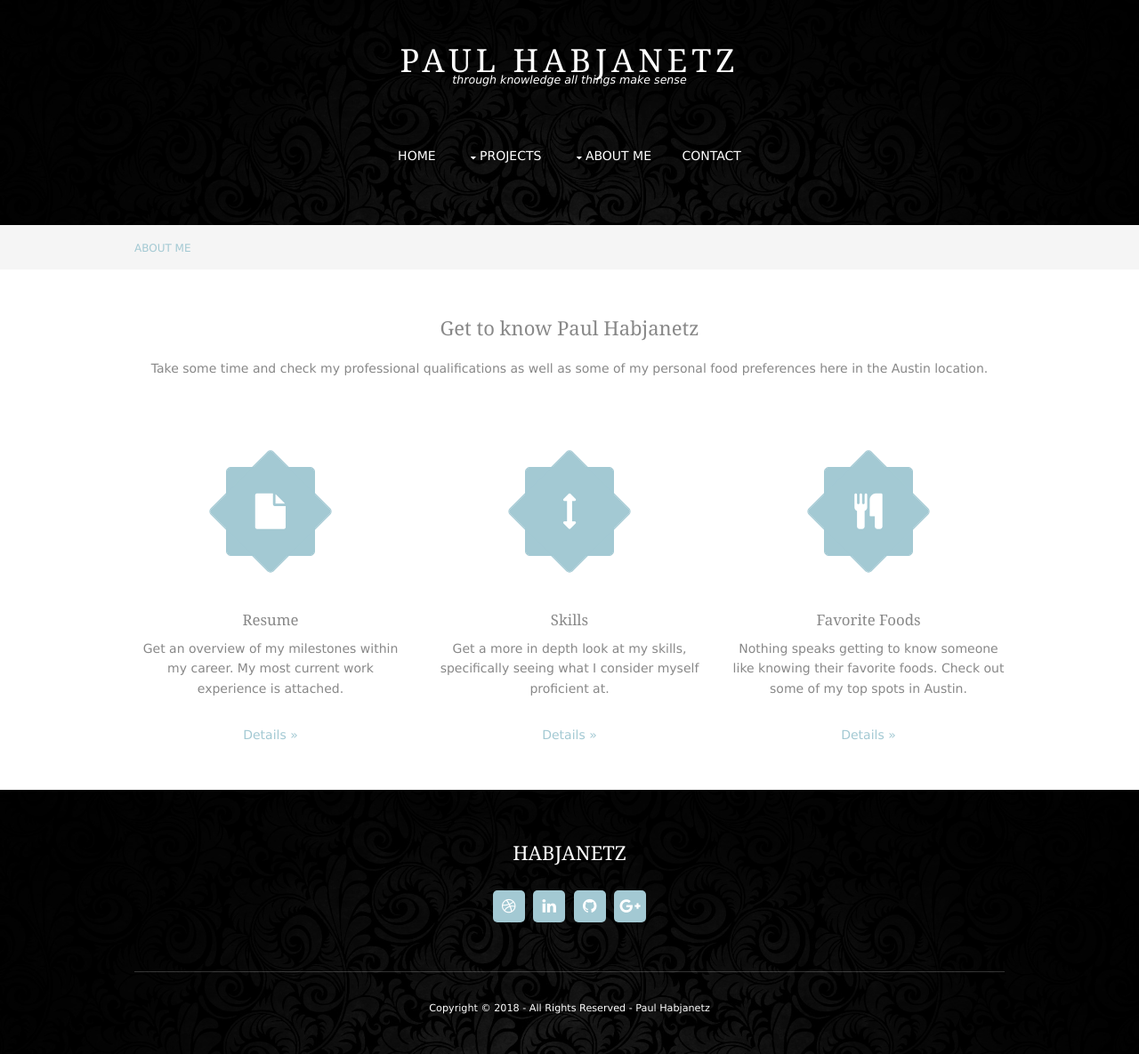
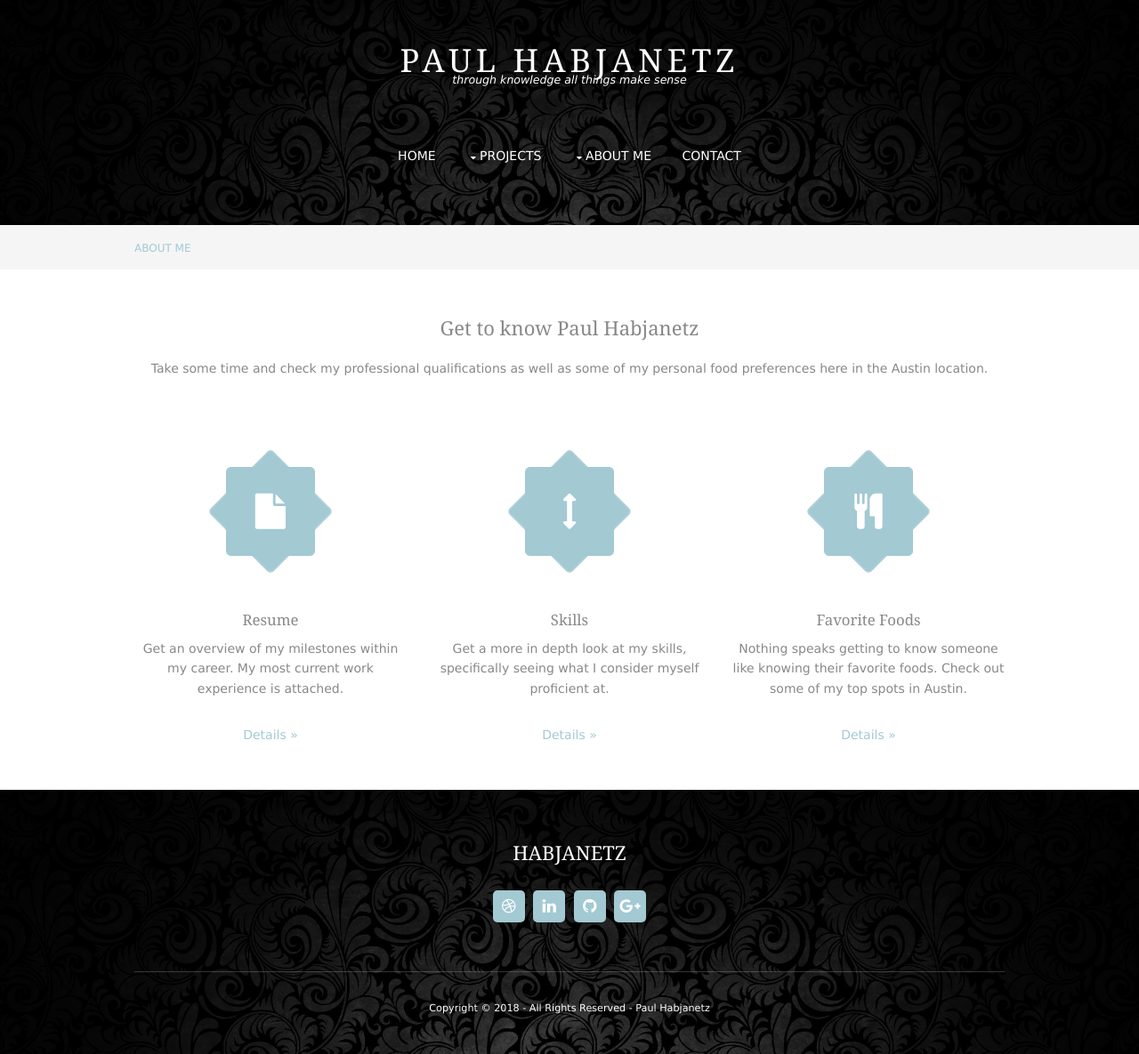
Before and after one commit to paulhab215/Site, a PHP site: page /pages/aboutme.php in a window 1280 px wide. Shown: the whole page at 89% size. Run offline with PHP 8.4, Linux system fonts and the light colour scheme.

Commit message:
dropped overlay for header and footer

```diff
--- a/penyler/index.php
+++ b/penyler/index.php
@@ -8,7 +8,7 @@
 <link href="layout/styles/layout.css" rel="stylesheet" type="text/css" media="all">
 </head>
 <body id="top">
-<div class="bgded overlay" style="background-image:url('images/backgrounds/blackfloral.jpg');">
+<div class="bgded" style="background-image:url('images/backgrounds/blackfloral.jpg');">
   <div class="wrapper">
     <header id="header" class="hoc clear">
       <div id="logo">
@@ -87,7 +87,7 @@
     <div class="clear"></div>
   </main>
 </div>
-<div class="bgded overlay" style="background-image:url('images/backgrounds/blackfloral.jpg');">
+<div class="bgded" style="background-image:url('images/backgrounds/blackfloral.jpg');">
   <footer id="footer" class="hoc clear center">
     <h3 class="heading uppercase">Habjanetz</h3>
     <ul class="faico clear">
--- a/penyler/pages/footer.html
+++ b/penyler/pages/footer.html
@@ -1,4 +1,4 @@
-<div class="bgded overlay" style="background-image:url('../images/backgrounds/blackfloral.jpg');">
+<div class="bgded" style="background-image:url('../images/backgrounds/blackfloral.jpg');">
   <footer id="footer" class="hoc clear center">
     <h3 class="heading uppercase">Habjanetz</h3>
     <ul class="faico clear">
--- a/penyler/pages/header.html
+++ b/penyler/pages/header.html
@@ -8,7 +8,7 @@
 <link href="../layout/styles/layout.css" rel="stylesheet" type="text/css" media="all">
 </head>
 <body id="top">
-<div class="bgded overlay" style="background-image:url('../images/backgrounds/blackfloral.jpg');">
+<div class="bgded" style="background-image:url('../images/backgrounds/blackfloral.jpg');">
   <div class="wrapper">
     <header id="header" class="hoc clear">
       <div id="logo">
```
